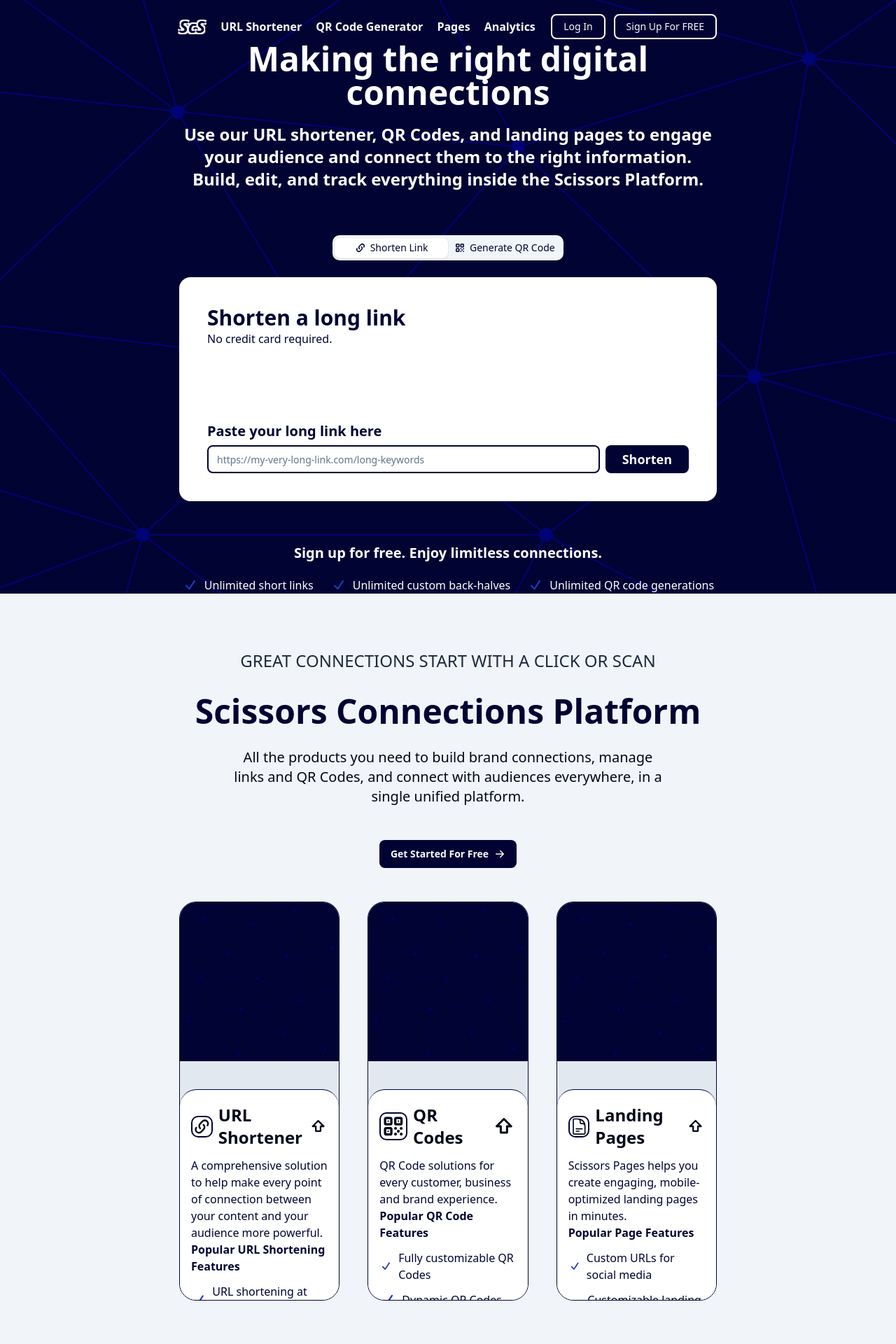
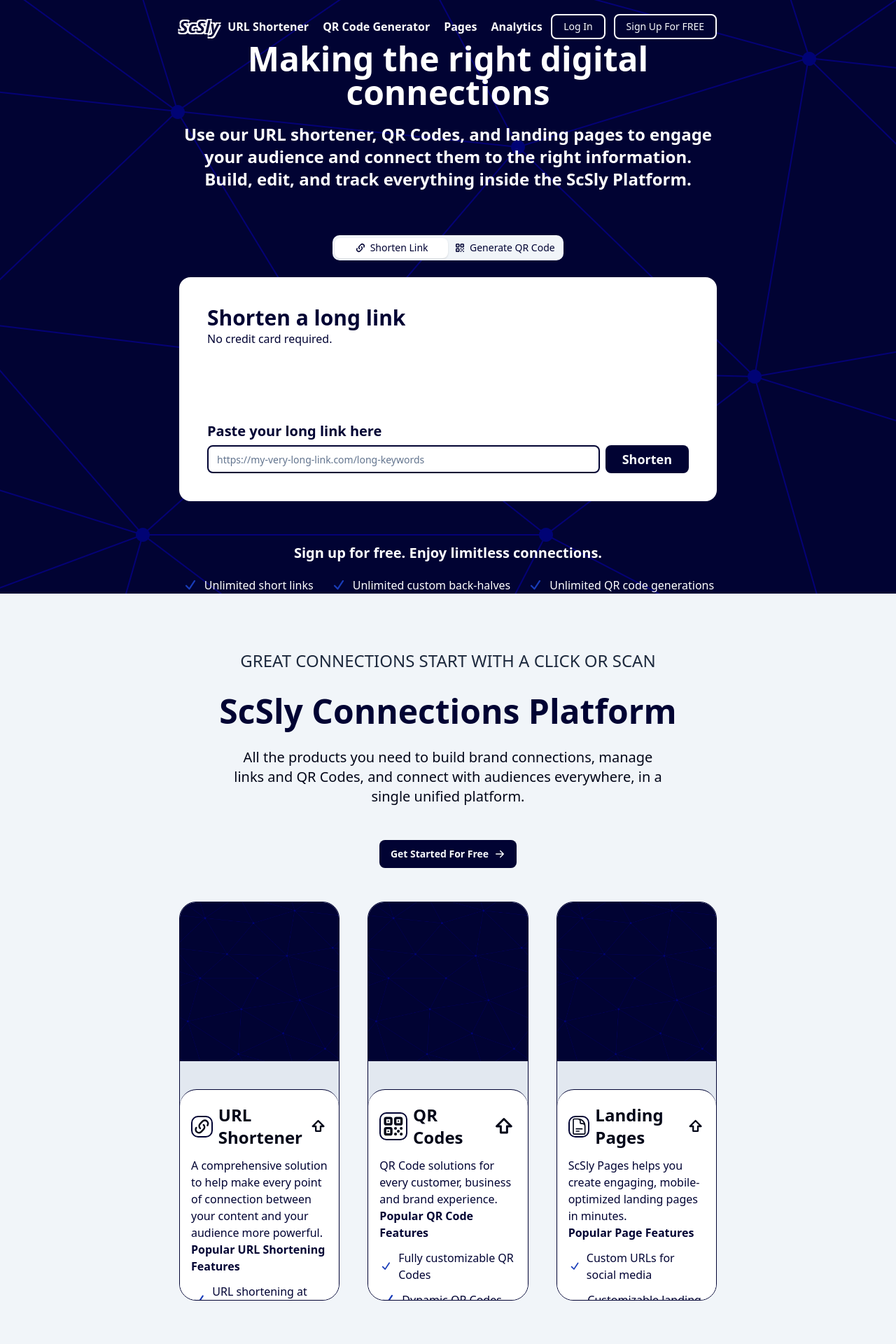
Before and after one commit to dd3vahmad/scissors-v2, a Next.js app: page / in a window 1280 px wide. Shown: the top 1920 px of the page at 70% size. Built offline with nearby package versions, Linux system fonts and the light colour scheme.

Commit message:
Fix: Change app name.

```diff
--- a/app/layout.tsx
+++ b/app/layout.tsx
@@ -13,7 +13,7 @@
 });
 
 export const metadata: Metadata = {
-  title: "Scissors",
+  title: "ScSly",
   description: "Making better and more meaningful connections.",
 };
 
--- a/components/hero.tsx
+++ b/components/hero.tsx
@@ -20,7 +20,7 @@
         <p className="text-2xl font-semibold w-full text-center">
           Use our URL shortener, QR Codes, and landing pages to engage your
           audience and connect them to the right information. Build, edit, and
-          track everything inside the Scissors Platform.
+          track everything inside the ScSly Platform.
         </p>
       </main>
       <section className="flex flex-col w-full items-center mt-6 gap-y-6 px-[20%]">
--- a/components/services.tsx
+++ b/components/services.tsx
@@ -44,7 +44,7 @@
       banner: endlessConstellation.src,
       icon: <DocumentTextIcon />,
       description:
-        "Scissors Pages helps you create engaging, mobile-optimized landing pages in minutes.",
+        "ScSly Pages helps you create engaging, mobile-optimized landing pages in minutes.",
       features: [
         "Custom URLs for social media",
         "Customizable landing page",
@@ -61,7 +61,7 @@
         Great Connections Start with a click OR SCAN
       </h3>
       <h2 className="text-5xl font-extrabold text-primary mb-3">
-        Scissors Connections Platform
+        ScSly Connections Platform
       </h2>
       <p className="text-xl text-center w-full md:px-[10%] mt-4">
         All the products you need to build brand connections, manage links and
--- a/components/testimonials.tsx
+++ b/components/testimonials.tsx
@@ -105,7 +105,7 @@
                           When it comes to deciding on a platform to use for
                           generating all of our QR Codes, there was a general
                           consensus among the team—of course we should use
-                          Scissors! We didn't even give it a second thought.
+                          ScSly! We didn't even give it a second thought.
                         </p>
                       </div>
 
--- a/components/ui/ui.tsx
+++ b/components/ui/ui.tsx
@@ -58,7 +58,7 @@
 export const Logo = () => {
   return (
     <h2 className="text-2xl italic font-bold text-primary [text-shadow:_2px_2px_0px_white,_-2px_2px_0px_white,_2px_-2px_0px_white,_-2px_-2px_0px_white]">
-      ScS
+      ScSly
     </h2>
   );
 };
--- a/package.json
+++ b/package.json
@@ -1,5 +1,5 @@
 {
-  "name": "scissors-v2",
+  "name": "scsly",
   "version": "0.1.0",
   "private": true,
   "scripts": {
```
